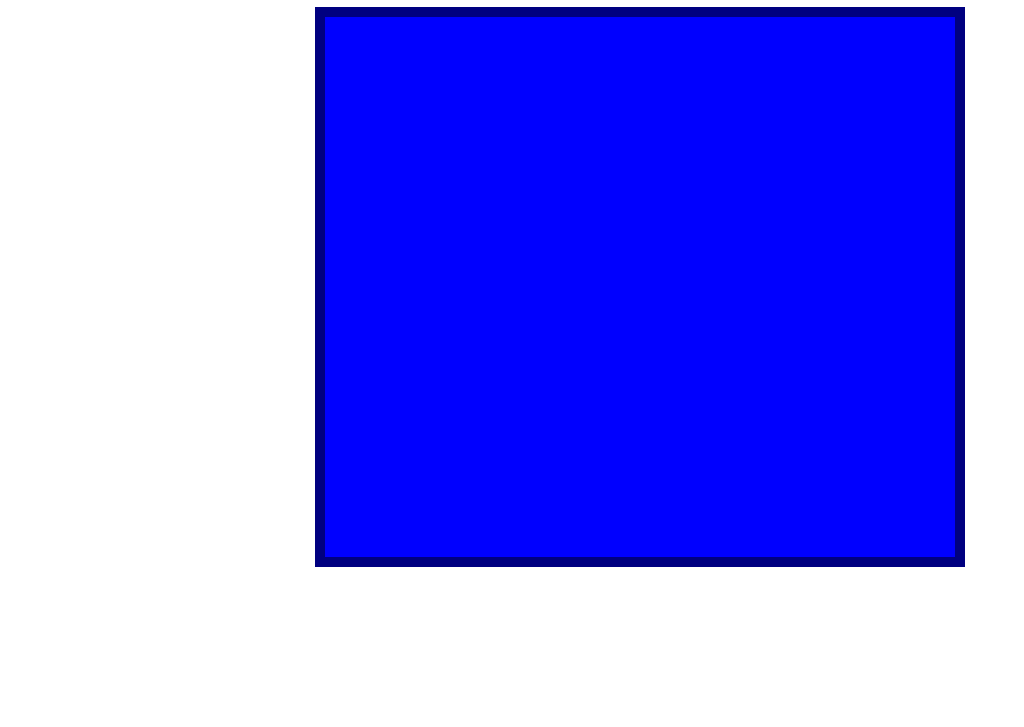
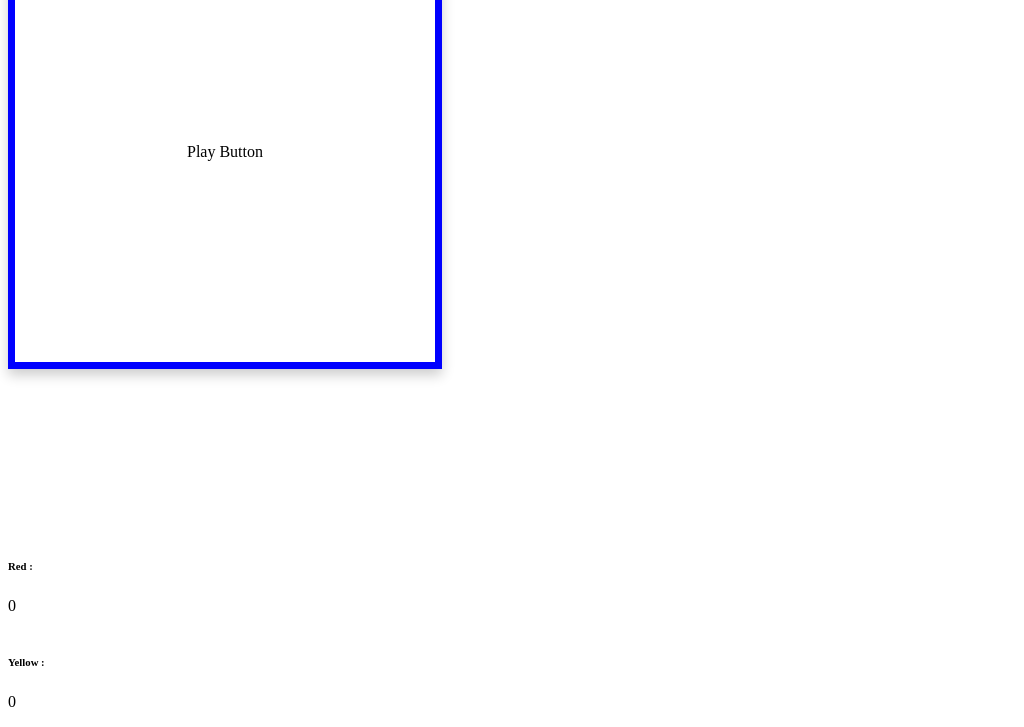
Before and after one commit to sadiyameem/connect-4, a plain HTML site: page index.html in a window 1280 px wide. Shown: the part 73-800 px from the top of the page, without its empty margins (0-1024 px from the left). Drawn offline with Linux system fonts and the light colour scheme.

Commit message:
changed the layout and added styling

```diff
--- a/index.html
+++ b/index.html
@@ -9,9 +9,19 @@
     </head>
 
     <body>
-        <h1>Connect 4</h1>
-        <h2 id="winner"></h2>
-        <div id="board">
+        <div id='gameContainer'>
+            <div id='playButton'>
+                <p>Play Button</p>
+            </div>
+        </div>
+        <div id='scoreBoard'>
+            <div class='scores'>
+                <h6>Red :</h6>
+                <p id='redScore'>0</p>
+            </div>
+            <div class='scores'>
+                <h6>Yellow :</h6>
+                <p id='yellowScore'>0</p>
         </div>
     </body>
 </html>
--- a/style.css
+++ b/style.css
@@ -1,16 +1,46 @@
-body {
-    font-family: Arial, Helvetica, sans-serif;
-    text-align: center;
+#gameContainer {
+    width: 420px;
+    height: 420px;
+    display: flex;
+    flex-direction: row;
+    flex-wrap: nowrap;
+    justify-content: center;
+    border: 7px solid blue;
+    box-shadow: 0 6px 12px 0 rgba(0,0,0,0.2);
 }
 
-#board {
-    height: 540px;
-    width: 630px;
+.column {
+    border: 7px solid blue;
+    width: 59px;
+    background-color: blue;
+    display: flex;
+    flex-direction: column;
+    justify-content: space-between;
+    align-items: center;
+    z-index: 1;
+    position: relative;
+}
 
-    background-color: blue;
-    border: 10px solid navy;
+#playButton {
+    width: 100%;
+    height: 100%;
+    display: flex;
+    justify-content: center;
+    align-items: center;
+}
 
-    margin: 0 auto;
+#playButton:hover {
+    background-color: gray;
+}
+
+#scoreBoard {
+    position: absolute;
+    bottom: 0;
     display: flex;
-    flex-wrap: wrap;
+    flex-wrap: nowrap;
+    flex-direction: column;
 }
+
+.scores {
+    flex-direction: row;
+}
```
